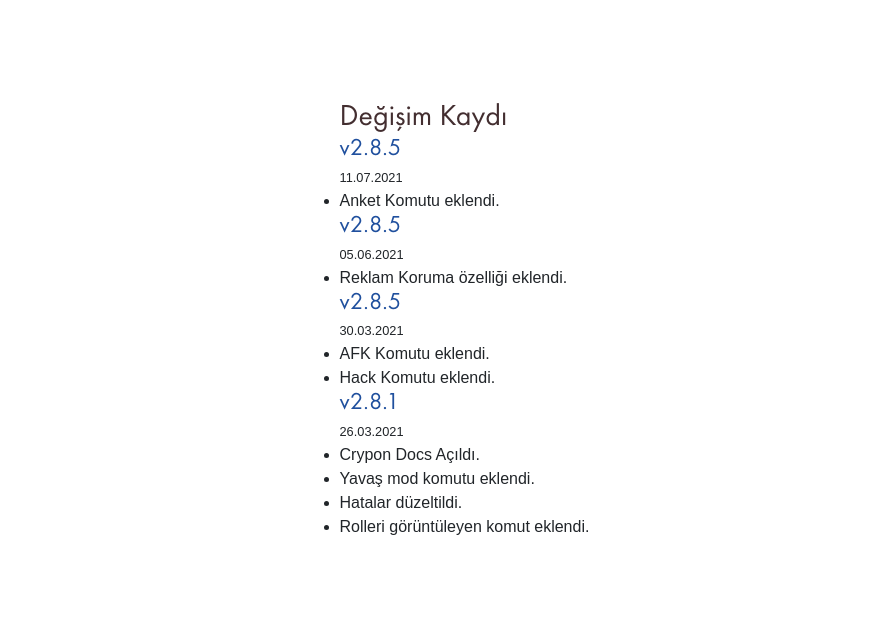
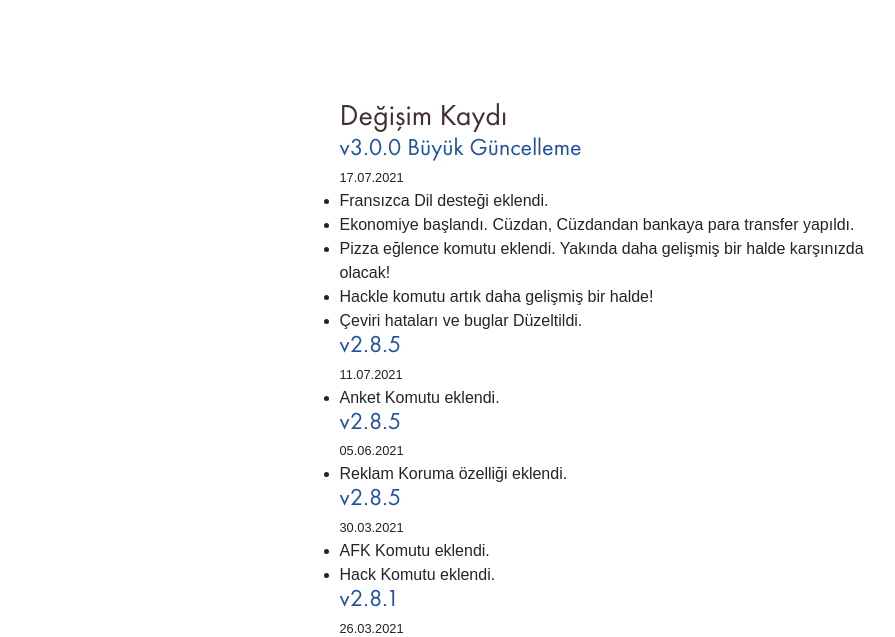
Before and after one commit to aliyasiny65/crypon-website, a plain HTML site: page yenilikler.html in a window 1280 px wide. Shown: the part 900-1537 px from the top of the page, without its empty margins (38-933 px from the left). Drawn offline with Linux system fonts and the light colour scheme.

Commit message:
Update yenilikler.html

```diff
--- a/yenilikler.html
+++ b/yenilikler.html
@@ -84,6 +84,22 @@
     <div class="changelog"></div>
     <div class="wrapper">
 	            <h3 class="section__title">Değişim Kaydı</h3>
+	    	    <div class="changelog__item">
+	         <div class="changelog__item">
+	   <div class="changelog__meta">
+                <h4 class="changelog__title">v3.0.0 Büyük Güncelleme</h4>
+                <small class="changelog__date">17.07.2021</small>
+            </div>
+            <div class="changelog__detail">
+                <ul>
+                    <li>Fransızca Dil desteği eklendi.</li>
+		    <li>Ekonomiye başlandı. Cüzdan, Cüzdandan bankaya para transfer yapıldı.</li>
+		    <li>Pizza eğlence komutu eklendi. Yakında daha gelişmiş bir halde karşınızda olacak!</li>
+		    <li>Hackle komutu artık daha gelişmiş bir halde!</li>
+		    <li>Çeviri hataları ve buglar Düzeltildi.</li>
+                </ul>
+            </div>
+	</div>
 	    	    <div class="changelog__item">
 	         <div class="changelog__item">
 	   <div class="changelog__meta">
```
